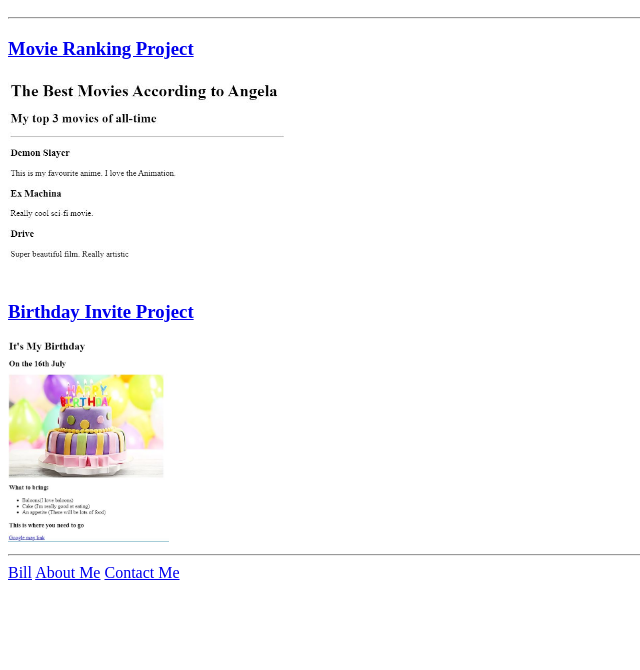
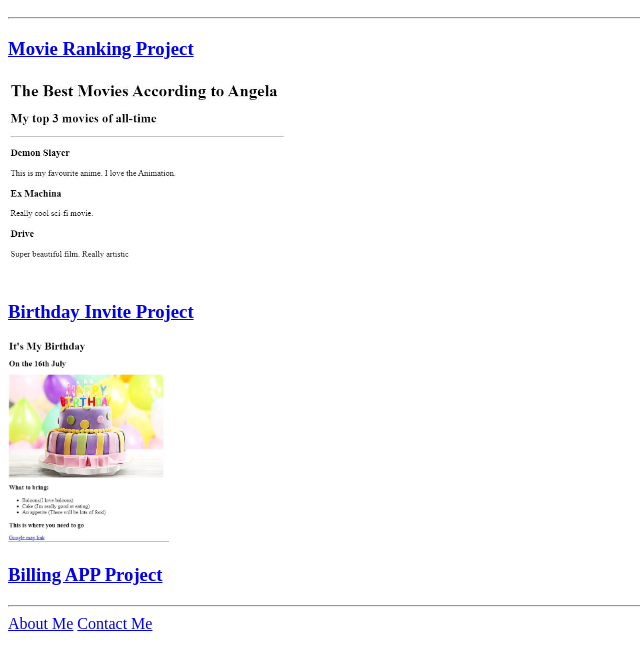
Before and after one commit to VinayKumar016/html-portfolio, a plain HTML site: page index.html in a window 1280 px wide. Shown: the part 110-780 px from the top of the page, without its empty margins (0-640 px from the left). Drawn offline with Linux system fonts and the light colour scheme.

Commit message:
index.html

```diff
--- a/index.html
+++ b/index.html
@@ -14,8 +14,9 @@
 <img src="./assets/images/Capture1.JPG" height="200" alt="movie-ranking" />
 <h3><a href="./public/birthday-invite.html">Birthday Invite Project</a></h3>
 <img src="./assets/images/Capture.JPG" height="200" alt="birthday-invite" />
+    <h3><a href="./assets/images/bill.exe">Billing APP Project</a></h3>
 <hr />
-    <a href="./assets/bill.exe">Bill</a>
+
 <a href="./public/about.html">About Me</a>
 <a href="./public/contact.html">Contact Me</a>
 </body>
```
